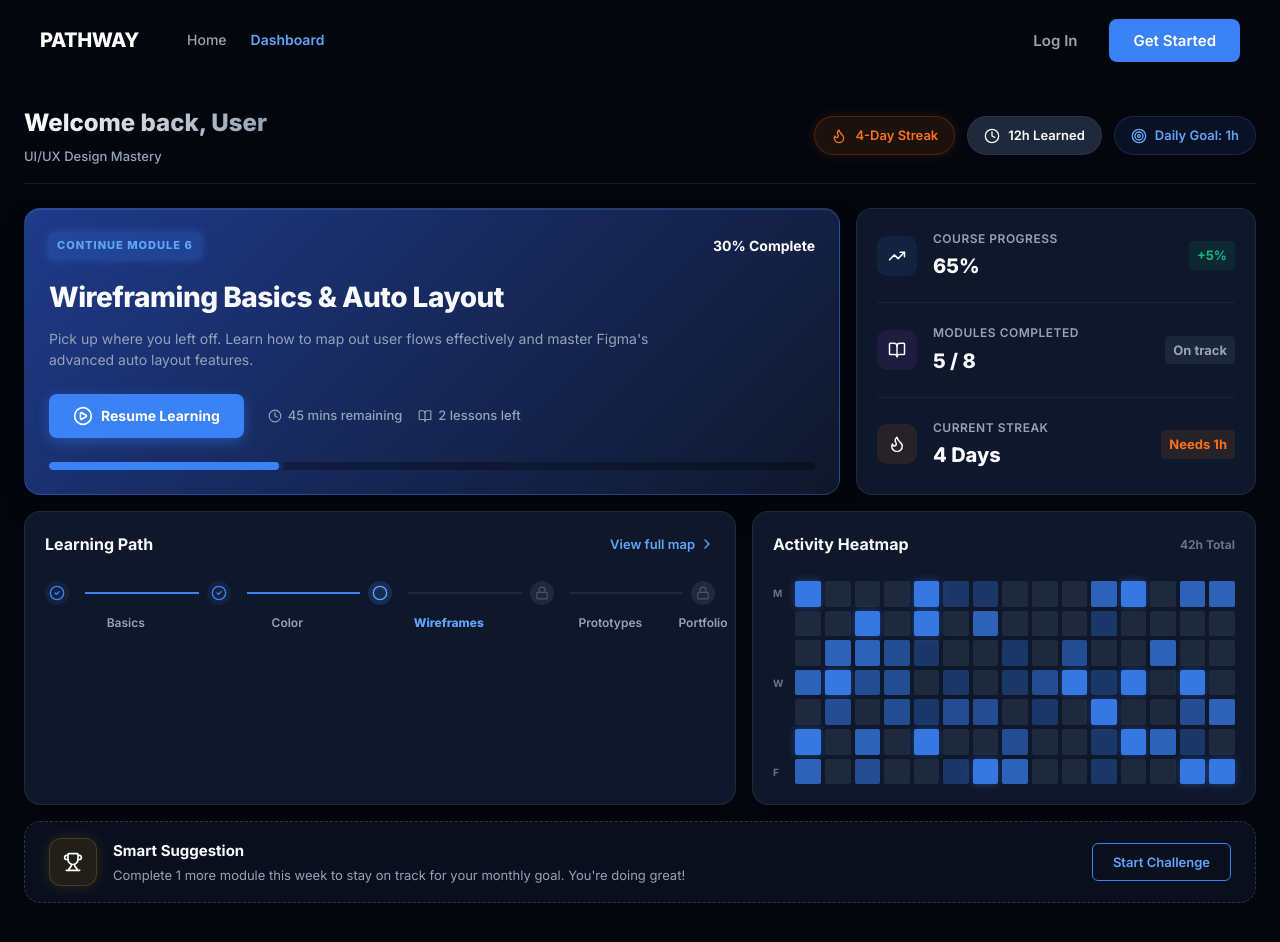
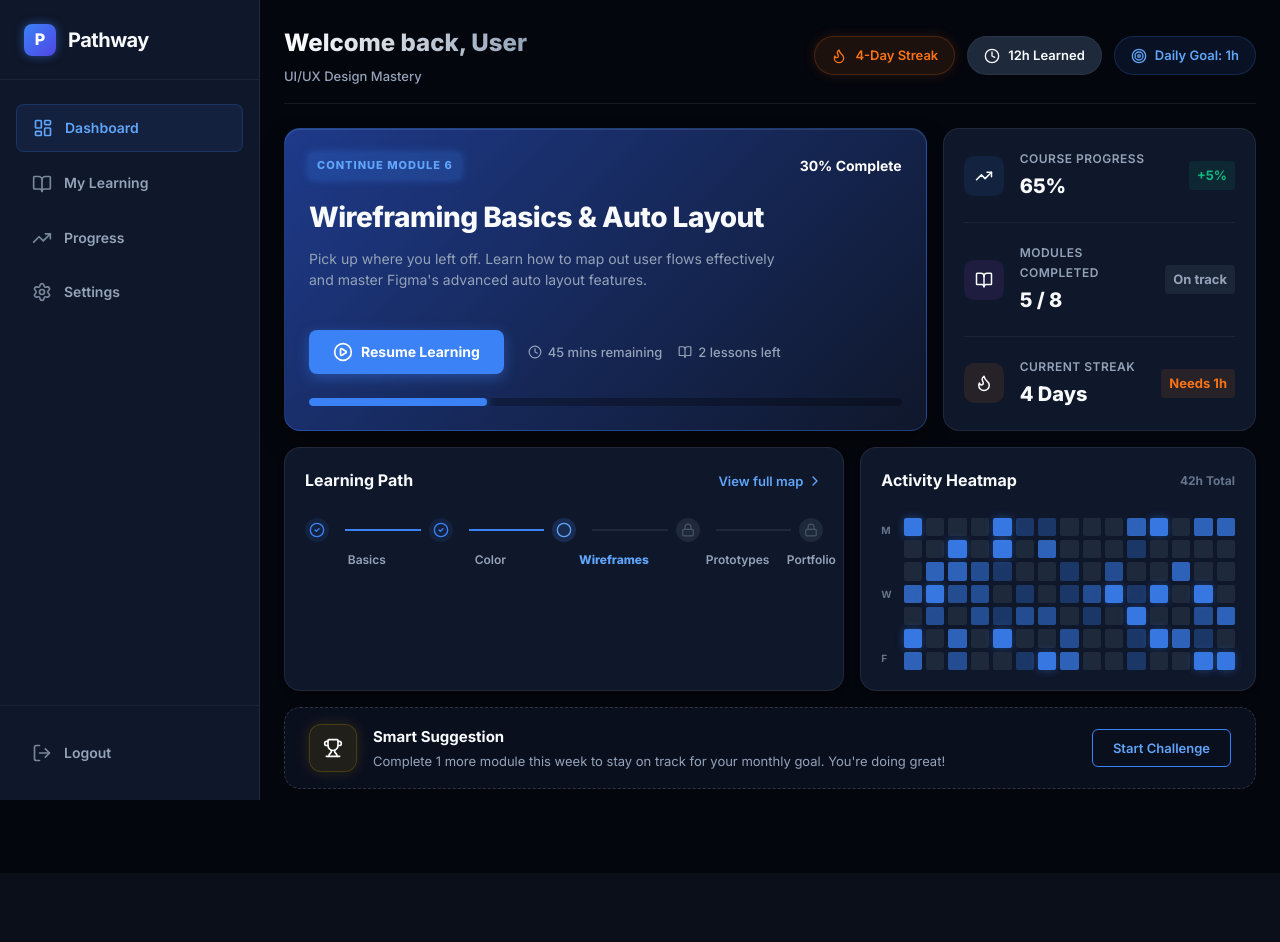
Before and after one commit to ribo111-rishita/Pathway, a React (Vite) app: page /dashboard in a window 1280 px wide. Shown: the top 942 px of the page. After the commit the page ends 873 px from the top, so only its background shows below. Built offline with nearby package versions, Linux system fonts and the light colour scheme.

Commit message:
feat: implement responsive sidebar and dedicated dashboard layout

```diff
--- a/src/App.jsx
+++ b/src/App.jsx
@@ -19,9 +19,12 @@ import WeeklyPlan from './components/WeeklyPlan';
 import Achievements from './components/Achievements';
 import ActivityToasts from './components/ActivityToasts';
 
+import DashboardLayout from './components/DashboardLayout';
+
 function LandingPage() {
   return (
     <div className="landing-content">
+      <Navbar />
       <Hero />
       <DashboardPreview />
       <GeneratePath />
@@ -48,10 +51,13 @@ function App() {
   return (
     <Router>
       <div className="app-container">
-        <Navbar />
         <Routes>
           <Route path="/" element={<LandingPage />} />
-          <Route path="/dashboard" element={<Dashboard />} />
+          <Route path="/dashboard" element={
+            <DashboardLayout>
+              <Dashboard />
+            </DashboardLayout>
+          } />
         </Routes>
       </div>
     </Router>
--- a/src/components/Dashboard.jsx
+++ b/src/components/Dashboard.jsx
@@ -6,7 +6,7 @@ import './Dashboard.css';
 
 const Dashboard = () => {
   return (
-    <div className="dashboard-container" style={{paddingTop: '80px'}}>
+    <div className="dashboard-container">
       <main className="dash-main-dense">
 
         {/* Compact Header */}
--- /dev/null
+++ b/src/components/DashboardLayout.css
@@ -0,0 +1,11 @@
+.dashboard-app-layout {
+  display: flex;
+  min-height: 100vh;
+  background: #04060d;
+}
+
+.dashboard-main-content {
+  flex: 1;
+  overflow-x: hidden;
+  position: relative;
+}
--- /dev/null
+++ b/src/components/DashboardLayout.jsx
@@ -0,0 +1,16 @@
+import React from 'react';
+import Sidebar from './Sidebar';
+import './DashboardLayout.css';
+
+const DashboardLayout = ({ children }) => {
+  return (
+    <div className="dashboard-app-layout">
+      <Sidebar />
+      <div className="dashboard-main-content">
+        {children}
+      </div>
+    </div>
+  );
+};
+
+export default DashboardLayout;
--- /dev/null
+++ b/src/components/Sidebar.css
@@ -0,0 +1,147 @@
+.sidebar-container {
+  width: 260px;
+  background: #0f172a;
+  border-right: 1px solid rgba(255, 255, 255, 0.08);
+  height: 100vh;
+  position: sticky;
+  top: 0;
+  display: flex;
+  flex-direction: column;
+  z-index: 100;
+  transition: transform 0.3s ease;
+}
+
+.sidebar-header {
+  height: 80px;
+  display: flex;
+  align-items: center;
+  padding: 0 24px;
+  border-bottom: 1px solid rgba(255, 255, 255, 0.05);
+}
+
+.sidebar-logo {
+  display: flex;
+  align-items: center;
+  gap: 12px;
+}
+
+.logo-icon-sm {
+  width: 32px;
+  height: 32px;
+  background: linear-gradient(135deg, #3b82f6, #4f46e5);
+  border-radius: 8px;
+  display: flex;
+  align-items: center;
+  justify-content: center;
+  font-weight: 800;
+  font-size: 16px;
+  color: #fff;
+  box-shadow: 0 0 10px rgba(59, 130, 246, 0.5);
+}
+
+.logo-text {
+  font-size: 20px;
+  font-weight: 700;
+  color: #f8fafc;
+  letter-spacing: -0.5px;
+}
+
+.sidebar-nav {
+  padding: 24px 16px;
+  display: flex;
+  flex-direction: column;
+  gap: 8px;
+  flex: 1;
+}
+
+.nav-item {
+  display: flex;
+  align-items: center;
+  gap: 12px;
+  padding: 12px 16px;
+  border-radius: 8px;
+  color: #94a3b8;
+  text-decoration: none;
+  font-weight: 600;
+  font-size: 14px;
+  transition: all 0.2s ease;
+}
+
+.nav-item:hover {
+  background: rgba(255, 255, 255, 0.05);
+  color: #f8fafc;
+}
+
+.nav-item.active {
+  background: rgba(59, 130, 246, 0.1);
+  color: #60a5fa;
+  border: 1px solid rgba(59, 130, 246, 0.2);
+}
+
+.nav-icon {
+  opacity: 0.8;
+}
+
+.nav-item.active .nav-icon {
+  opacity: 1;
+}
+
+.sidebar-footer {
+  padding: 24px 16px;
+  border-top: 1px solid rgba(255, 255, 255, 0.05);
+}
+
+.logout-item:hover {
+  background: rgba(249, 115, 22, 0.1);
+  color: #f97316;
+}
+
+/* Mobile responsive styles */
+.mobile-menu-btn {
+  display: none;
+  position: fixed;
+  bottom: 24px;
+  right: 24px;
+  width: 56px;
+  height: 56px;
+  border-radius: 50%;
+  background: #3b82f6;
+  color: #fff;
+  border: none;
+  box-shadow: 0 4px 12px rgba(59, 130, 246, 0.5);
+  z-index: 200;
+  cursor: pointer;
+  align-items: center;
+  justify-content: center;
+}
+
+.sidebar-overlay {
+  display: none;
+}
+
+@media (max-width: 1024px) {
+  .sidebar-container {
+    position: fixed;
+    transform: translateX(-100%);
+  }
+
+  .sidebar-container.open {
+    transform: translateX(0);
+  }
+
+  .mobile-menu-btn {
+    display: flex;
+  }
+
+  .sidebar-overlay {
+    display: block;
+    position: fixed;
+    top: 0;
+    left: 0;
+    width: 100vw;
+    height: 100vh;
+    background: rgba(0, 0, 0, 0.5);
+    backdrop-filter: blur(4px);
+    z-index: 90;
+  }
+}
--- /dev/null
+++ b/src/components/Sidebar.jsx
@@ -0,0 +1,64 @@
+import React, { useState } from 'react';
+import { Link, useLocation } from 'react-router-dom';
+import { LayoutDashboard, BookOpen, TrendingUp, Settings, Menu, X, LogOut } from 'lucide-react';
+import './Sidebar.css';
+
+const Sidebar = () => {
+  const [isOpen, setIsOpen] = useState(false);
+  const location = useLocation();
+
+  const navItems = [
+    { name: 'Dashboard', path: '/dashboard', icon: LayoutDashboard },
+    { name: 'My Learning', path: '/learning', icon: BookOpen },
+    { name: 'Progress', path: '/progress', icon: TrendingUp },
+    { name: 'Settings', path: '/settings', icon: Settings },
+  ];
+
+  return (
+    <>
+      <button className="mobile-menu-btn" onClick={() => setIsOpen(!isOpen)}>
+        {isOpen ? <X size={24} /> : <Menu size={24} />}
+      </button>
+
+      <aside className={`sidebar-container ${isOpen ? 'open' : ''}`}>
+        <div className="sidebar-header">
+          <div className="sidebar-logo">
+            <div className="logo-icon-sm">P</div>
+            <span className="logo-text">Pathway</span>
+          </div>
+        </div>
+
+        <nav className="sidebar-nav">
+          {navItems.map((item) => {
+            const Icon = item.icon;
+            const isActive = location.pathname === item.path;
+            return (
+              <Link
+                key={item.name}
+                to={item.path}
+                className={`nav-item ${isActive ? 'active' : ''}`}
+                onClick={() => setIsOpen(false)}
+              >
+                <Icon size={20} className="nav-icon" />
+                <span className="nav-label">{item.name}</span>
+              </Link>
+            );
+          })}
+        </nav>
+
+        <div className="sidebar-footer">
+          <Link to="/" className="nav-item logout-item">
+            <LogOut size={20} className="nav-icon" />
+            <span className="nav-label">Logout</span>
+          </Link>
+        </div>
+      </aside>
+
+      {isOpen && (
+        <div className="sidebar-overlay" onClick={() => setIsOpen(false)}></div>
+      )}
+    </>
+  );
+};
+
+export default Sidebar;
```
